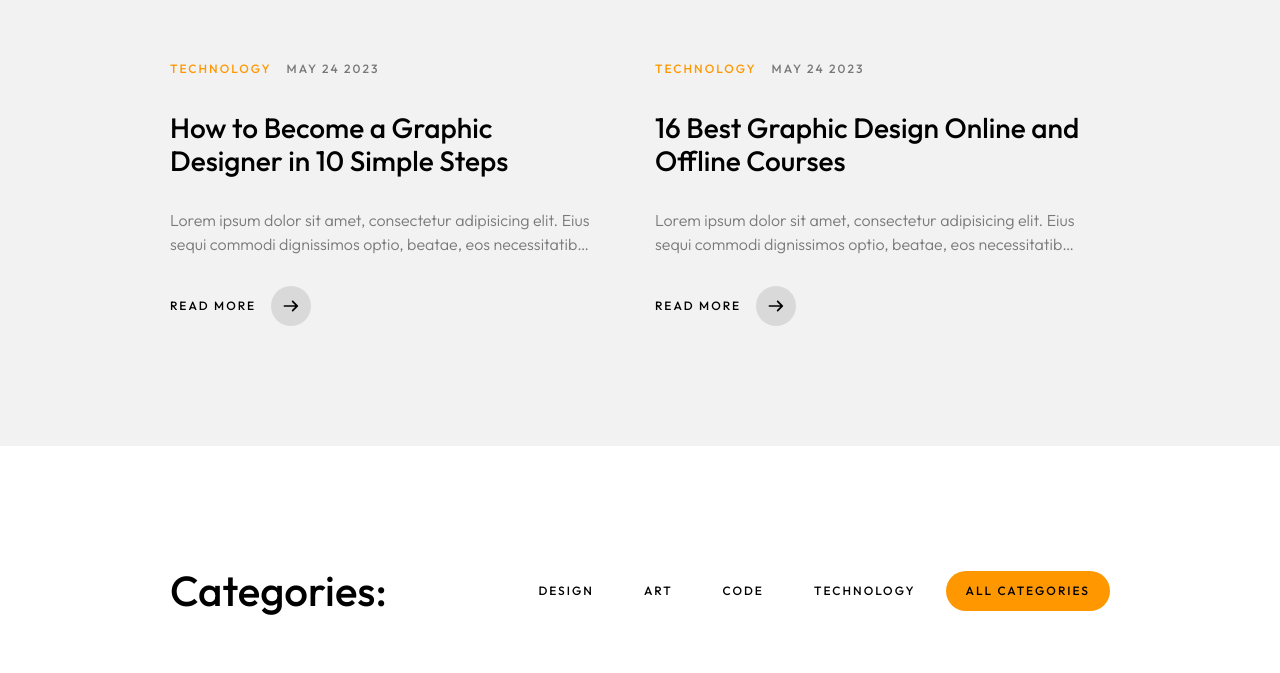
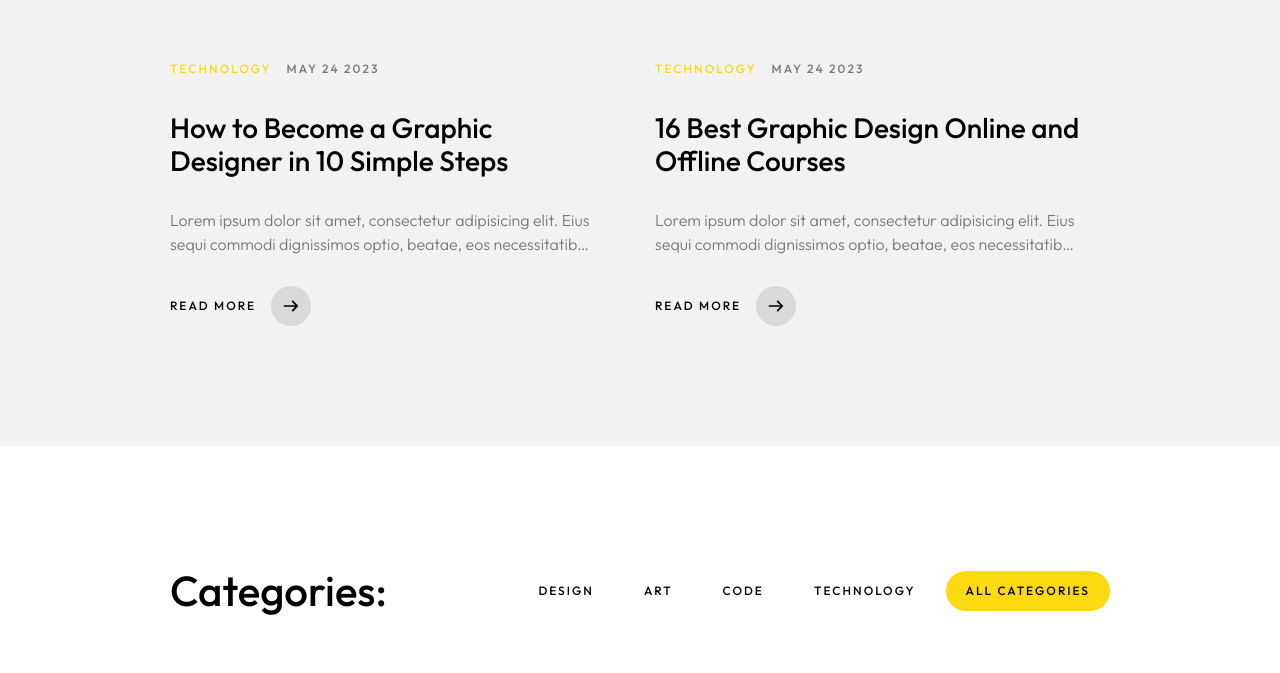
Before and after one commit to Zazaaw/p441z-portfolio, a plain HTML site: page blog.html in a window 1280 px wide. Shown: the part 1163-1836 px from the top of the page. Drawn offline with Linux system fonts and the light colour scheme.

Commit message:
"Updated accent color from rgb(255, 152, 0) to rgb(251, 218, 16) in CSS and SCSS files."

```diff
--- a/scss/_variables.scss
+++ b/scss/_variables.scss
@@ -5,7 +5,7 @@ $font-1: 'Outfit', sans-serif;
 
 $dark: rgba(0, 0, 0, 1);
 $light: rgba(255, 255, 255, 1);
-$accent: rgba(255, 152, 0, 1);
+$accent: rgba(251, 218, 16, 1);
 
 $dt-2: rgba(0, 0, 0, .02);
 $dt-5: rgba(0, 0, 0, .05);
```
Also changed, not shown: css/style.css.
